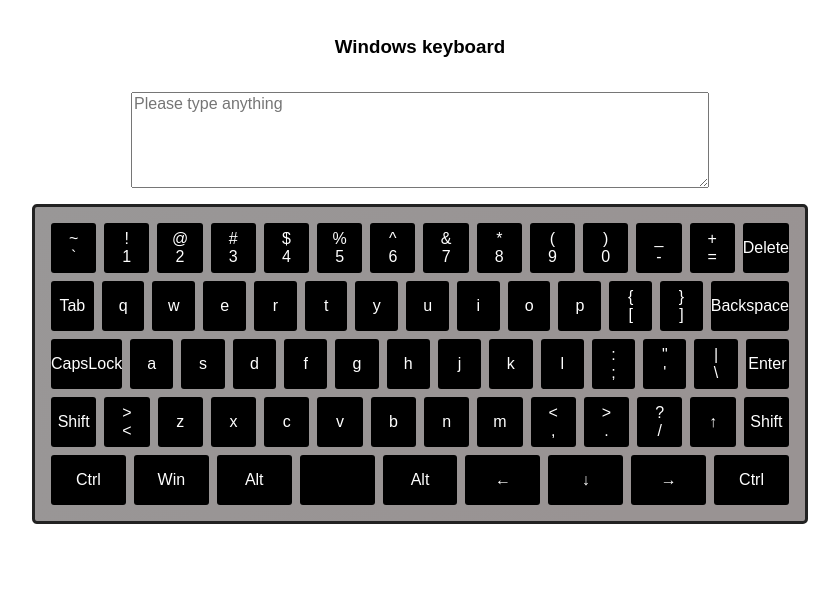
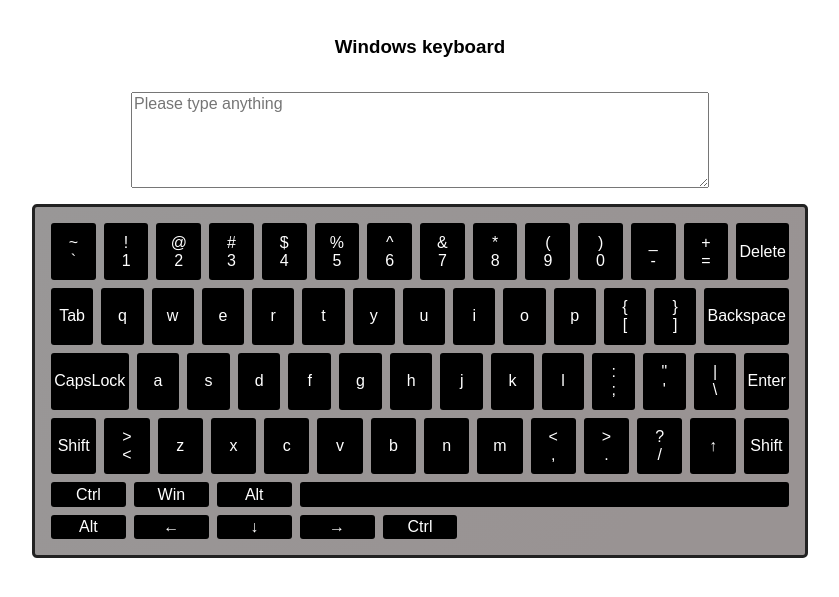
Before and after one commit to Denhope/Virtual-Keyboard, a website built with webpack: page virtual-keyboard/index.html in a window 1280 px wide. Shown: the part 79-676 px from the top of the page, without its empty margins (220-1059 px from the left). Built offline with nearby package versions, Linux system fonts and the light colour scheme.

Commit message:
feat: update style files

```diff
--- a/virtual-keyboard/src/sass/components/_key.scss
+++ b/virtual-keyboard/src/sass/components/_key.scss
@@ -8,6 +8,10 @@
   justify-content: center;
   align-items: center;
   @extend %transition;
-  -webkit-border-radius: 3px;
   user-select: none;
+  padding: 0.2rem;
 }
+
+[data-code='Space'] {
+  grid-column-end: span 6;
+}
--- a/virtual-keyboard/src/sass/components/_keyboard.scss
+++ b/virtual-keyboard/src/sass/components/_keyboard.scss
@@ -7,6 +7,7 @@
 
 .keyboard {
   display: grid;
+  grid-template-rows: repeat(5, 1fr);
   grid-row-gap: 0.5rem;
   padding: 1rem;
   border: 1px solid;
@@ -18,8 +19,8 @@
 }
 
 .keyboard__row {
+  grid-template-columns: repeat(14, 1fr);
   display: grid;
   grid-gap: 0.5rem;
   grid-row-gap: 0.5rem;
-  height: 50px;
 }
```
